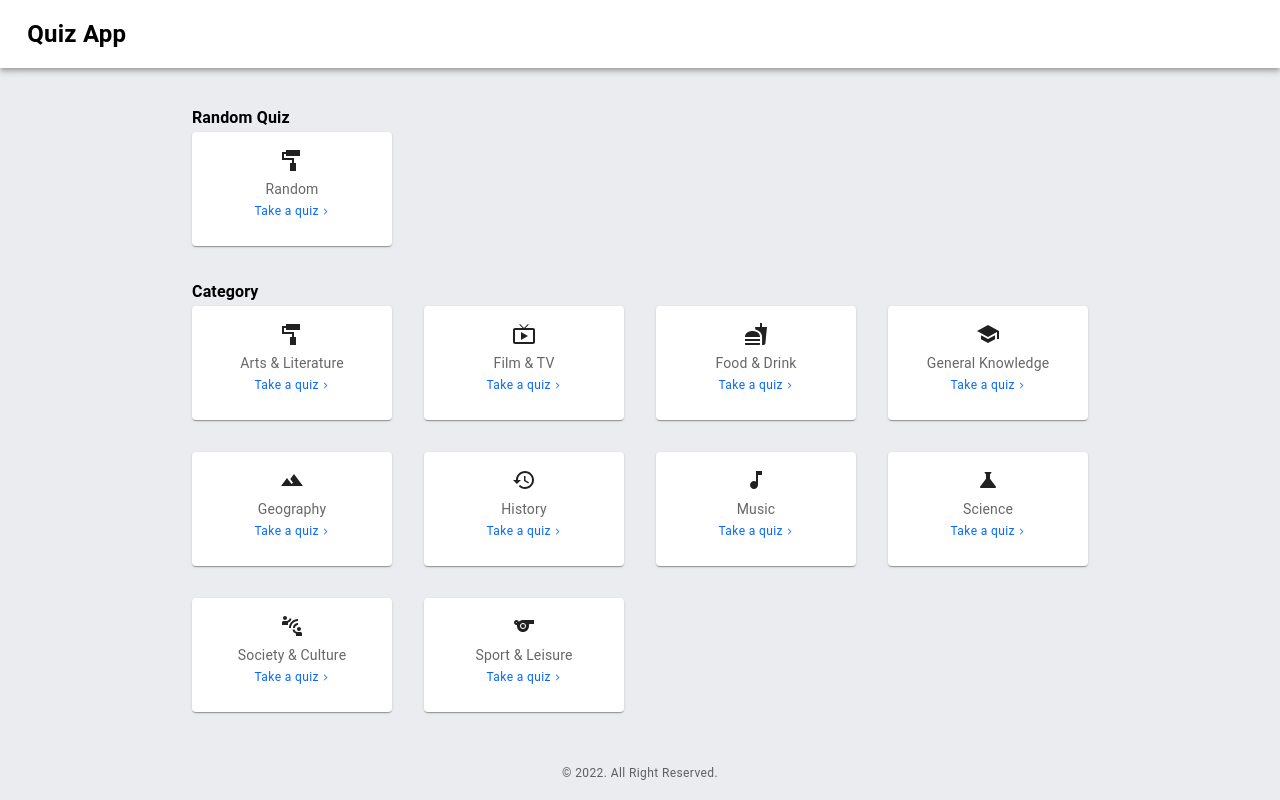
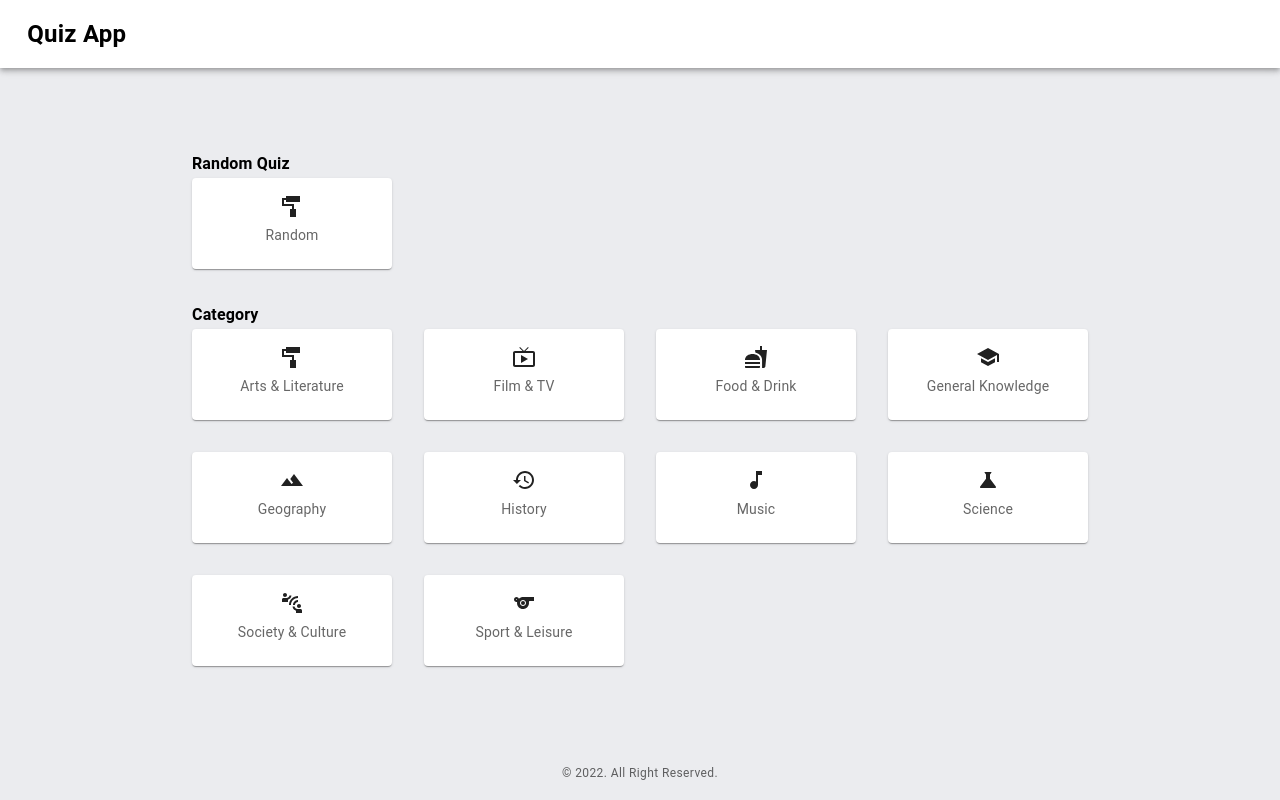
Before and after one commit to herisusantoarismann/next-quiz, a Next.js app: page / in a window 1280 px wide. Built offline with nearby package versions, Linux system fonts and the light colour scheme.

Commit message:
Add link

```diff
--- a/pages/components/QuizItem.tsx
+++ b/pages/components/QuizItem.tsx
@@ -1,6 +1,6 @@
 import React, { FunctionComponent } from "react";
+import Link from "next/link";
 
-import Box from "@mui/material/Box";
 import Typography from "@mui/material/Typography";
 import Card from "@mui/material/Card";
 import CardContent from "@mui/material/CardContent";
@@ -9,11 +9,12 @@
 import ArrowForwardIosIcon from "@mui/icons-material/ArrowForwardIos";
 
 interface Props {
-  icon: String;
-  name: String;
+  icon: string;
+  name: string;
+  query: string;
 }
 
-const QuizItem: FunctionComponent<Props> = ({ icon, name }) => {
+const QuizItem: FunctionComponent<Props> = ({ icon, name, query }) => {
   return (
     <Grid item xs={2} sm={1}>
       <Card style={{ textAlign: "center" }}>
@@ -22,13 +23,22 @@
           <Typography variant="body2" color="text.secondary">
             {name}
           </Typography>
+          {query !== undefined ? (
+            <Link href={query !== null ? query : "/"} passHref>
+              <a>
                 <Typography
                   variant="caption"
                   color="#0668FE"
                   style={{ cursor: "pointer" }}
                 >
-            Take a quiz <ArrowForwardIosIcon style={{ fontSize: "0.6em" }} />
+                  Take a quiz{" "}
+                  <ArrowForwardIosIcon style={{ fontSize: "0.6em" }} />
                 </Typography>
+              </a>
+            </Link>
+          ) : (
+            ""
+          )}
         </CardContent>
       </Card>
     </Grid>
```
Lines whose indentation alone changed are shown as unchanged.
